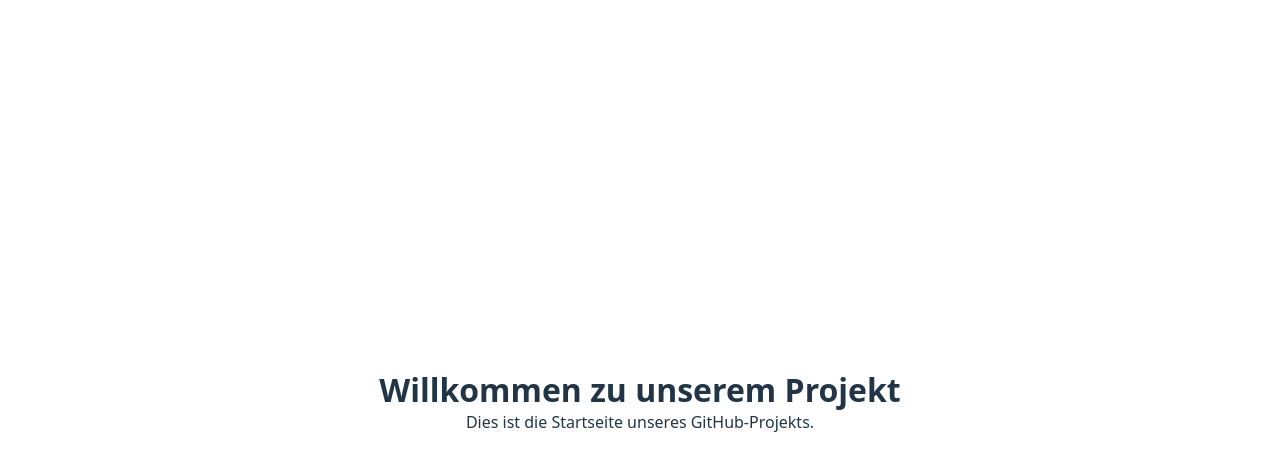
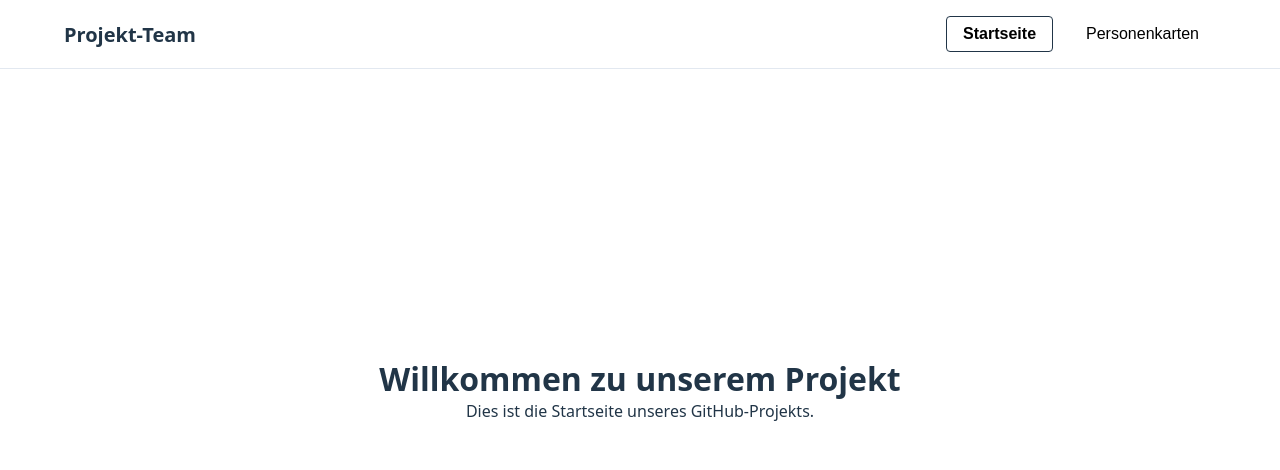
Before and after one commit to Limason17/Issue-Test, a Vue app: page / in a window 1280 px wide. Shown: the top 470 px of the page. Built offline with nearby package versions, Linux system fonts and the light colour scheme.

Commit message:
Fixes #6 : Navigation hinzugefügt

```diff
--- a/src/App.vue
+++ b/src/App.vue
@@ -1,7 +1,32 @@
 <script setup>
+import { ref } from 'vue'
+import Navigation from './components/Navigation.vue'
 import Startpage from './components/Startpage.vue'
+import Personenkarte from './components/Personenkarte.vue'
+
+const currentTab = ref('start')
 </script>
 
 <template>
-  <Startpage />
+  <div class="app-layout">
+    <Navigation :active-tab="currentTab" @update:active-tab="currentTab = $event" />
+    <main class="main-content">
+      <Startpage v-if="currentTab === 'start'" />
+      <Personenkarte v-else-if="currentTab === 'team'" />
+    </main>
+  </div>
 </template>
+
+<style scoped>
+.app-layout {
+  display: flex;
+  flex-direction: column;
+  min-height: 100vh;
+  width: 100%;
+}
+
+.main-content {
+  flex: 1;
+  width: 100%;
+}
+</style>
--- /dev/null
+++ b/src/components/Navigation.vue
@@ -0,0 +1,88 @@
+<script setup>
+defineProps({
+  activeTab: {
+    type: String,
+    default: 'start'
+  }
+})
+
+const emit = defineEmits(['update:activeTab'])
+
+function selectTab(tab) {
+  emit('update:activeTab', tab)
+}
+</script>
+
+<template>
+  <header class="navbar">
+    <div class="navbar-container">
+      <div class="navbar-brand">
+        <h2>Projekt-Team</h2>
+      </div>
+      <nav class="navbar-nav">
+        <ul>
+          <li>
+            <button
+              :class="{ active: activeTab === 'start' }"
+              @click="selectTab('start')"
+            >
+              Startseite
+            </button>
+          </li>
+          <li>
+            <button
+              :class="{ active: activeTab === 'team' }"
+              @click="selectTab('team')"
+            >
+              Personenkarten
+            </button>
+          </li>
+        </ul>
+      </nav>
+    </div>
+  </header>
+</template>
+
+<style scoped>
+.navbar {
+  width: 100%;
+  border-bottom: 1px solid #e2e8f0;
+  background-color: #ffffff;
+}
+
+.navbar-container {
+  max-width: 1200px;
+  margin: 0 auto;
+  padding: 1rem 1.5rem;
+  display: flex;
+  justify-content: space-between;
+  align-items: center;
+}
+
+.navbar-brand h2 {
+  margin: 0;
+  font-size: 1.25rem;
+}
+
+.navbar-nav ul {
+  display: flex;
+  list-style: none;
+  gap: 1rem;
+  margin: 0;
+  padding: 0;
+}
+
+.navbar-nav button {
+  background: none;
+  border: 1px solid transparent;
+  padding: 0.5rem 1rem;
+  font-size: 1rem;
+  cursor: pointer;
+  border-radius: 4px;
+}
+
+.navbar-nav button.active {
+  font-weight: bold;
+  border-color: #213547;
+}
+</style>
--- /dev/null
+++ b/src/components/Personenkarte.vue
@@ -0,0 +1,25 @@
+<script setup>
+import { ref } from 'vue'
+
+const title = ref('Personenkarten')
+const description = ref('Hier werden die Personenkarten der Teammitglieder angezeigt.')
+</script>
+
+<template>
+  <div class="personenkarten-page">
+    <h1>{{ title }}</h1>
+    <p>{{ description }}</p>
+  </div>
+</template>
+
+<style scoped>
+.personenkarten-page {
+  display: flex;
+  flex-direction: column;
+  justify-content: center;
+  align-items: center;
+  min-height: 80vh;
+  text-align: center;
+  padding: 20px;
+}
+</style>
--- a/src/style.css
+++ b/src/style.css
@@ -16,6 +16,4 @@ body {
   min-height: 100vh;
   display: flex;
   flex-direction: column;
-  justify-content: center;
-  align-items: center;
 }
```
Also changed, not shown: src/components/HelloWorld.vue (deleted, +0 -95 lines).
